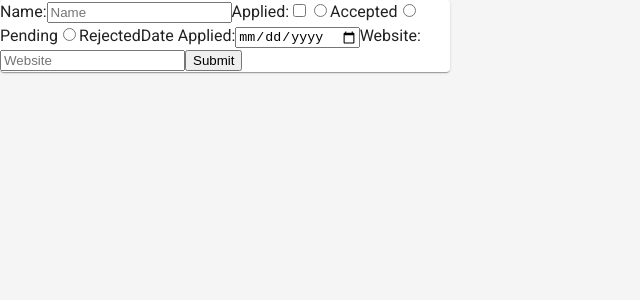
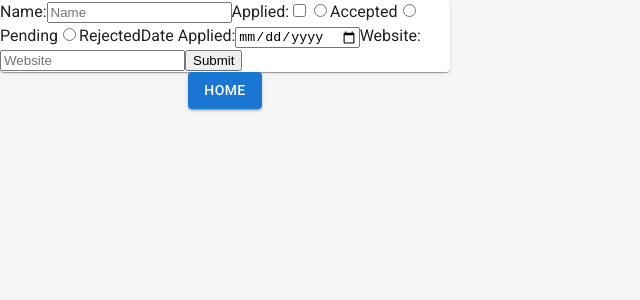
Before and after one commit to Arshad-Siddiqui/whereiapplied, a React (Vite) app: page /application-form in a window 1280 px wide. Shown: the top 300 px of the page, without its empty margins (0-640 px from the left). Built offline with nearby package versions, Linux system fonts and the light colour scheme.

Commit message:
Center the footer

```diff
--- /dev/null
+++ b/src/components/footer.css
@@ -0,0 +1,6 @@
+footer {
+  display: flex;
+  flex-direction: column;
+  align-items: center;
+  justify-content: center;
+}
--- a/src/components/footer.tsx
+++ b/src/components/footer.tsx
@@ -1,4 +1,5 @@
 import Button from "@mui/material/Button";
+import "./footer.css";
 
 export default function Footer() {
   return (
--- a/src/pages/application.tsx
+++ b/src/pages/application.tsx
@@ -1,3 +1,4 @@
+import { Button } from "@mui/material";
 import ApplicationForm from "../components/applicationForm";
 import "./application.css";
 
@@ -5,6 +6,9 @@ export default function ApplicationPage() {
   return (
     <div className="application-form-page">
       <ApplicationForm />
+      <Button variant="contained" href="/" color="primary">
+        Home
+      </Button>
     </div>
   );
 }
```
